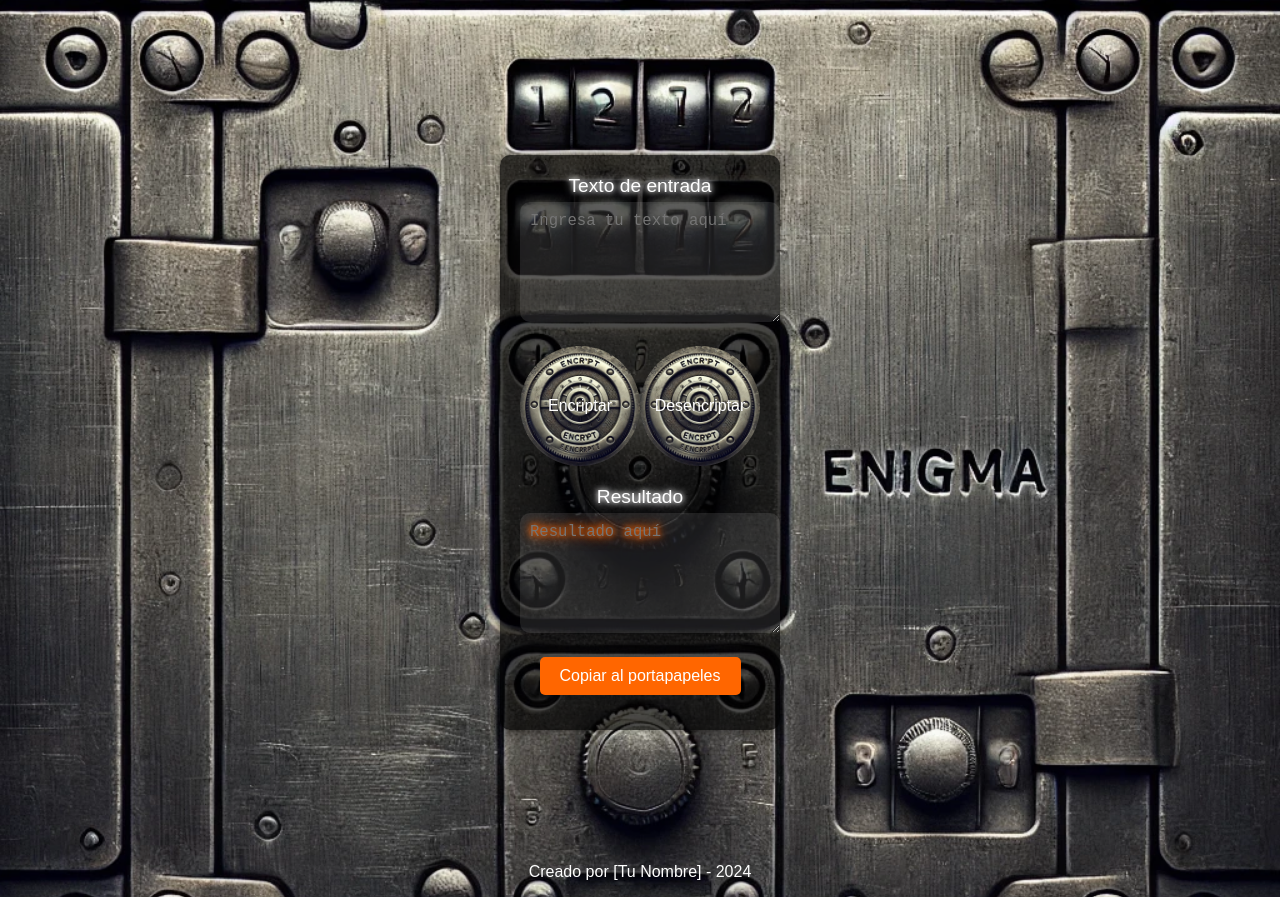
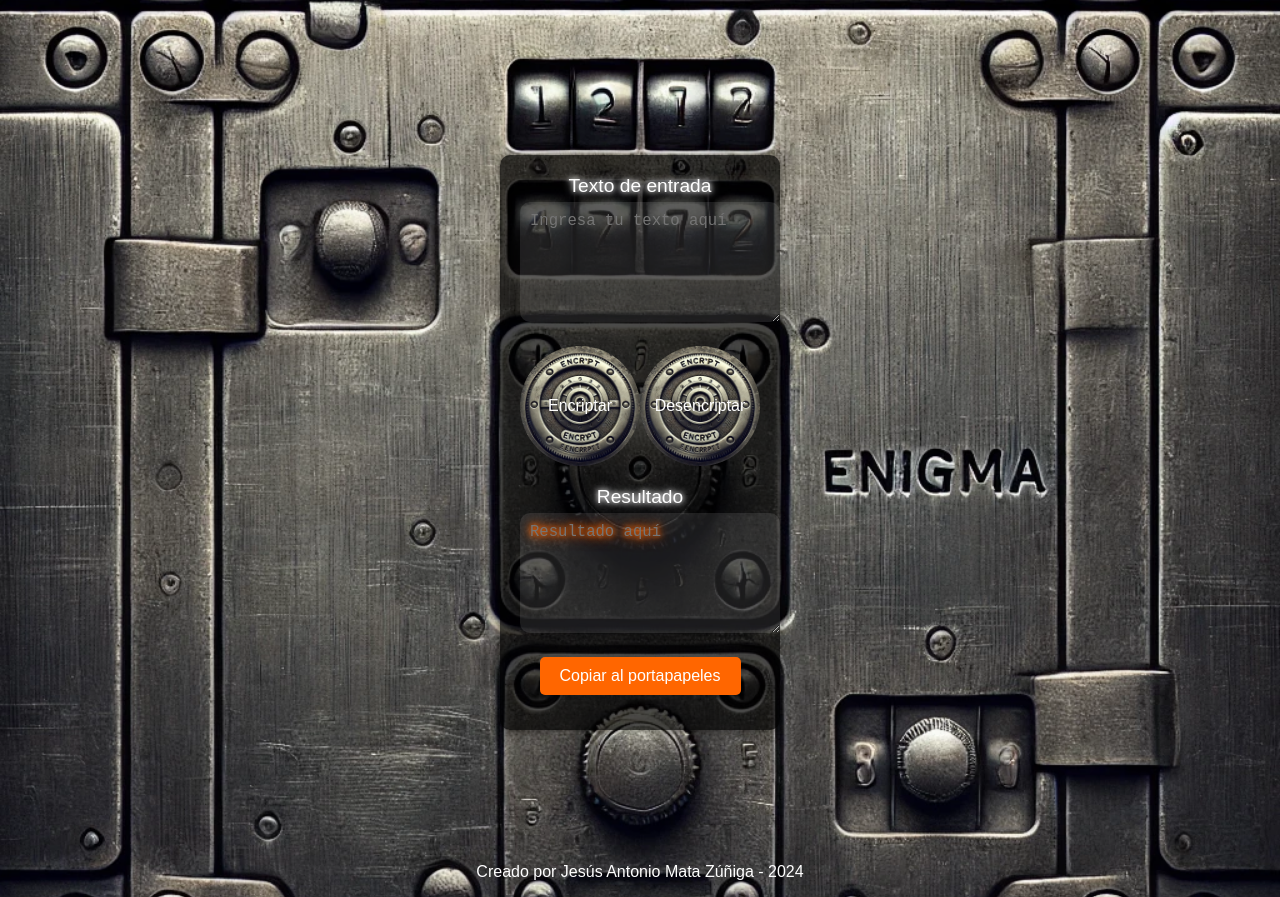
Before and after one commit to jmata1986/Challenge-encryptador, a plain HTML site: page index.html in a window 1280 px wide. Shown: the part 165-1062 px from the top of the page. Drawn offline with Linux system fonts and the light colour scheme.

Commit message:
Update index.html

```diff
--- a/index.html
+++ b/index.html
@@ -30,7 +30,7 @@
         </section>
     </main>
     <footer>
-        <p>Creado por [Tu Nombre] - 2024</p>
+        <p>Creado por Jesús Antonio Mata Zúñiga - 2024</p>
     </footer>
     <script src="script.js"></script>
 </body>
```
